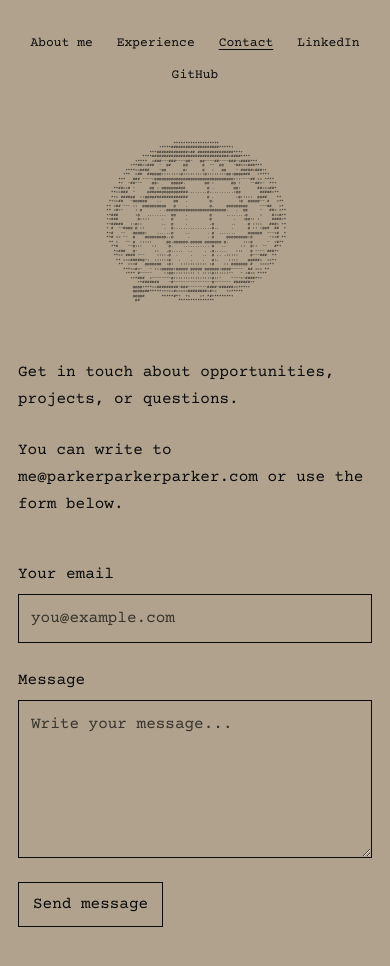
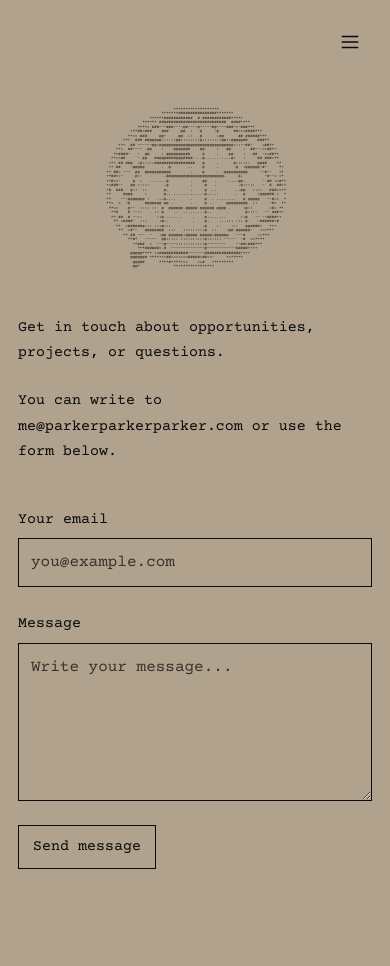
Before and after one commit to pcummings2021/parker-site, a Next.js app: page /contact in a window 390 px wide. Shown: the top 966 px of the page. Built offline with nearby package versions, Linux system fonts and the light colour scheme.

Commit message:
Add mobile navigation, responsive refinements, and globe tap bursts

```diff
--- a/app/components/ascii-globe.tsx
+++ b/app/components/ascii-globe.tsx
@@ -1,6 +1,6 @@
 "use client";
 
-import { useEffect, useRef } from "react";
+import { useEffect, useRef, useState, type MouseEvent } from "react";
 import { renderGlobe } from "./ascii-globe-frame";
 
 const initialFrame = renderGlobe(0);
@@ -8,6 +8,19 @@ const initialFrame = renderGlobe(0);
 export default function AsciiGlobe() {
   const frameRef = useRef<HTMLPreElement>(null);
   const angleRef = useRef(0);
+  const blipId = useRef(0);
+  const [blips, setBlips] = useState<{ id: number; x: number; y: number }[]>([]);
+
+  function addBlip(event: MouseEvent<HTMLButtonElement>) {
+    const bounds = event.currentTarget.getBoundingClientRect();
+    const x = event.detail === 0 ? bounds.width / 2 : event.clientX - bounds.left;
+    const y = event.detail === 0 ? bounds.height / 2 : event.clientY - bounds.top;
+    const globeX = (x - bounds.width / 2) / (bounds.width * 36 / 96);
+    const globeY = (y - bounds.height / 2) / (bounds.height * 17 / 45);
+    if (globeX * globeX + globeY * globeY > 16 / 15) return;
+    const id = blipId.current++;
+    setBlips((current) => [...current.slice(-7), { id, x, y }]);
+  }
 
   useEffect(() => {
     const element = frameRef.current;
@@ -22,6 +35,11 @@ export default function AsciiGlobe() {
       if (!element) return;
       if (!previousTime) previousTime = time;
       const elapsed = time - previousTime;
+      // Keep the decorative ASCII animation light on mobile CPUs.
+      if (elapsed < 1000 / 30) {
+        animationId = window.requestAnimationFrame(animate);
+        return;
+      }
       angleRef.current += (Math.min(elapsed, 100) / 1000) * 0.45;
       element.textContent = renderGlobe(angleRef.current);
       previousTime = time;
@@ -58,6 +76,21 @@ export default function AsciiGlobe() {
   return (
     <div className="ascii-globe">
       <pre ref={frameRef} aria-hidden="true" className="ascii-globe-frame">{initialFrame}</pre>
+      <button type="button" className="globe-trigger" aria-label="Create a blip on the globe" onClick={addBlip} />
+      {blips.map((blip) => (
+        <svg
+          key={blip.id}
+          className="globe-blip"
+          style={{ left: blip.x, top: blip.y }}
+          width="28" height="28" viewBox="-14 -14 28 28"
+          fill="none" stroke="currentColor" strokeWidth="1"
+          aria-hidden="true"
+          onAnimationEnd={() => setBlips((current) => current.filter(({ id }) => id !== blip.id))}
+        >
+          <circle r="2" />
+          <path d="M0-5v-5M0 5v5M-5 0h-5M5 0h5M-4-4l-3-3M4 4l3 3M-4 4l-3 3M4-4l3-3" />
+        </svg>
+      ))}
     </div>
   );
 }
--- a/app/components/site-header.tsx
+++ b/app/components/site-header.tsx
@@ -2,6 +2,7 @@
 
 import Link from "next/link";
 import { usePathname } from "next/navigation";
+import { useEffect, useRef, useState } from "react";
 
 const links = [
   { href: "/about", label: "About me" },
@@ -11,11 +12,56 @@ const links = [
 
 export default function SiteHeader() {
   const pathname = usePathname();
+  const [menuOpen, setMenuOpen] = useState(false);
+  const headerRef = useRef<HTMLElement>(null);
+  const toggleRef = useRef<HTMLButtonElement>(null);
+
+  useEffect(() => {
+    if (!menuOpen) return;
+
+    function onKeyDown(event: KeyboardEvent) {
+      if (event.key === "Escape") {
+        setMenuOpen(false);
+        toggleRef.current?.focus();
+      }
+    }
+
+    function onPointerDown(event: PointerEvent) {
+      if (!headerRef.current?.contains(event.target as Node)) setMenuOpen(false);
+    }
+
+    const desktop = window.matchMedia("(min-width: 601px)");
+    function onResize() {
+      if (desktop.matches) setMenuOpen(false);
+    }
+
+    document.addEventListener("keydown", onKeyDown);
+    document.addEventListener("pointerdown", onPointerDown);
+    desktop.addEventListener("change", onResize);
+    return () => {
+      document.removeEventListener("keydown", onKeyDown);
+      document.removeEventListener("pointerdown", onPointerDown);
+      desktop.removeEventListener("change", onResize);
+    };
+  }, [menuOpen]);
 
   return (
-    <header className="site-header">
+    <header ref={headerRef} className="site-header">
       <a href="#main-content" className="skip-link">Skip to content</a>
-      <nav aria-label="Main navigation" className="site-nav">
+      <button
+        ref={toggleRef}
+        type="button"
+        className="menu-toggle"
+        aria-label={menuOpen ? "Close menu" : "Open menu"}
+        aria-expanded={menuOpen}
+        aria-controls="site-navigation"
+        onClick={() => setMenuOpen((open) => !open)}
+      >
+        <svg width="22" height="22" viewBox="0 0 24 24" fill="none" stroke="currentColor" strokeWidth="1.5" aria-hidden="true">
+          <path d={menuOpen ? "M5 5 19 19M5 19 19 5" : "M3 6h18M3 12h18M3 18h18"} />
+        </svg>
+      </button>
+      <nav id="site-navigation" aria-label="Main navigation" className="site-nav" data-open={menuOpen} onClick={() => setMenuOpen(false)}>
         {links.map((link) => (
           <Link key={link.href} href={link.href} aria-current={pathname === link.href ? "page" : undefined}>
             {link.label}
--- a/app/globals.css
+++ b/app/globals.css
@@ -31,6 +31,8 @@ a:focus-visible, button:focus-visible, input:focus-visible, textarea:focus-visib
   padding-block: 32px 120px;
 }
 
+.site-header { position: relative; }
+.menu-toggle { display: none; }
 .site-nav {
   display: flex;
   flex-wrap: wrap;
@@ -45,7 +47,36 @@ a:focus-visible, button:focus-visible, input:focus-visible, textarea:focus-visib
 .skip-link:focus { left: 24px; top: 16px; z-index: 10; background: var(--paper); padding: 8px; }
 
 .site-globe { padding-top: 48px; }
-.ascii-globe { margin: 0 auto 38px; text-align: center; }
+.ascii-globe { position: relative; width: fit-content; margin: 0 auto 38px; text-align: center; }
+.globe-trigger {
+  position: absolute;
+  inset: 0;
+  display: block;
+  width: 100%;
+  height: 100%;
+  padding: 0;
+  border: 0;
+  background: transparent;
+  color: inherit;
+  cursor: crosshair;
+  touch-action: manipulation;
+}
+.globe-blip {
+  position: absolute;
+  pointer-events: none;
+  animation: globe-blip 450ms ease-out forwards;
+}
+@keyframes globe-blip {
+  from { transform: translate(-50%, -50%) scale(0.3); opacity: 1; }
+  to { transform: translate(-50%, -50%) scale(1.5); opacity: 0; }
+}
+@media (prefers-reduced-motion: reduce) {
+  .globe-blip { animation: globe-blip-still 150ms linear forwards; }
+}
+@keyframes globe-blip-still {
+  from { transform: translate(-50%, -50%); opacity: 0.8; }
+  to { transform: translate(-50%, -50%); opacity: 0; }
+}
 .ascii-globe-frame {
   width: fit-content;
   margin: 0 auto;
@@ -115,7 +146,49 @@ a:focus-visible, button:focus-visible, input:focus-visible, textarea:focus-visib
 .contact-button:disabled { cursor: wait; opacity: 0.6; }
 .contact-status { margin: 12px 0 0 !important; font-size: 14px; }
 
+@media (max-width: 600px) {
+  .site-shell { padding-block: 20px 72px; }
+  .menu-toggle {
+    display: flex;
+    align-items: center;
+    justify-content: center;
+    width: 44px;
+    height: 44px;
+    margin-left: auto;
+    padding: 0;
+    border: 0;
+    background: transparent;
+    color: var(--ink);
+    cursor: pointer;
+    touch-action: manipulation;
+  }
+  .site-nav {
+    display: none;
+    position: absolute;
+    top: 52px;
+    right: 0;
+    z-index: 20;
+    min-width: 180px;
+    padding: 8px 16px;
+    border: 1px solid var(--ink);
+    background: var(--paper);
+    flex-direction: column;
+    gap: 0;
+    font-size: 15px;
+  }
+  .site-nav[data-open="true"] { display: flex; }
+  .site-nav a { display: flex; align-items: center; min-height: 44px; }
+  .page-content { overflow-wrap: break-word; }
+  .contact-field { min-width: 0; font-size: 16px; }
+  .contact-button { min-height: 44px; }
+}
+
 @media (max-width: 480px) {
+  body { font-size: 15px; }
   .site-shell { width: min(100% - 36px, 640px); }
-  .site-globe { padding-top: 32px; }
+  .site-globe { padding-top: 20px; }
+  .ascii-globe { margin-bottom: 28px; }
+  .about-section { margin-top: 36px; }
+  .experience-item { margin-bottom: 48px; }
+  .experience-group + .experience-group { margin-top: 48px; }
 }
```
